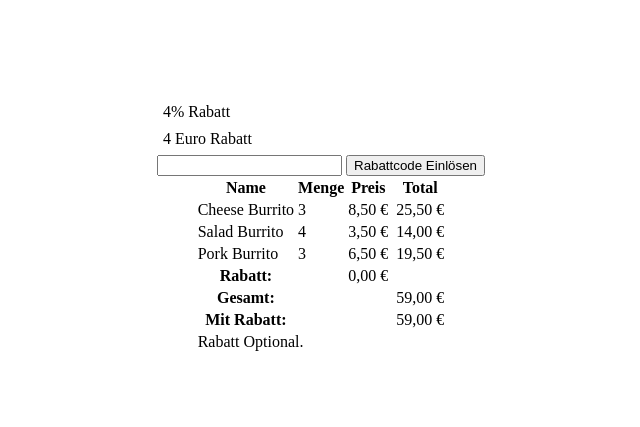
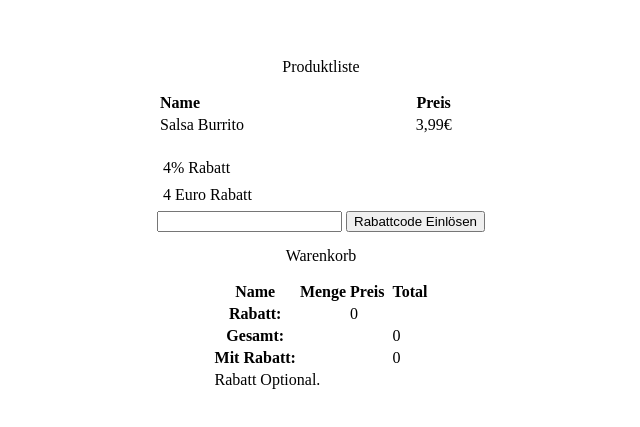
Before and after one commit to PierreRudolph/OOP-Challenge-Burrito-Company, a plain HTML site: page index.html in a window 1280 px wide. Shown: the part 423-850 px from the top of the page, without its empty margins (327-967 px from the left). Drawn offline with Linux system fonts and the light colour scheme.

Commit message:
add product list,abillity to add products

```diff
--- a/index.html
+++ b/index.html
@@ -13,6 +13,26 @@
 <body onload="loadPreBuildBasket()">
     <div class="outer-div">
         <div class="shopping-basket">
+
+            <table style="width: 100%;">
+                Produktliste
+                <thead>
+                    <tr>
+                        <th class="text-start">Name</th>
+
+                        <th>Preis</th>
+                    </tr>
+                </thead>
+                <tbody>
+                    <tr class="product-row" onclick="addProduct(1234)">
+                        <td>Salsa Burrito</td>
+
+                        <td class="text-center">3,99€</td>
+                    </tr>
+                </tbody>
+            </table>
+
+            <div>
                 <div class="rabatt-code-div">
                     <span onclick="fillRabattInput('rabattPercent')">4% Rabatt</span>
                     <span onclick="fillRabattInput('rabattEuro')">4 Euro Rabatt</span>
@@ -21,7 +41,10 @@
                     <input id="rabatt-input" required>
                     <button type="submit">Rabattcode Einlösen</button>
                 </form>
+            </div>
+
             <table>
+                Warenkorb
                 <thead>
                     <th>Name</th>
                     <th>Menge</th>
@@ -32,8 +55,31 @@
                 <tbody id="basket-div">
 
                 </tbody>
+
                 <tfoot id="table-footer">
-
+                    <tr>
+                        <th>Rabatt:</th>
+                        <td></td>
+                        <td>0</td>
+                        <td></td>
+                    </tr>
+                    <tr>
+                        <th>Gesamt:</th>
+                        <td></td>
+                        <td></td>
+                        <td></td>
+                        <td>0</td>
+                    </tr>
+                    <tr>
+                        <th>Mit Rabatt:</th>
+                        <td></td>
+                        <td></td>
+                        <td></td>
+                        <td>0</td>
+                    </tr>
+                    <tr>
+                        <td colspan="3">Rabatt Optional.</td>
+                    </tr>
                 </tfoot>
             </table>
         </div>
--- a/script.js
+++ b/script.js
@@ -12,7 +12,8 @@ class Product {
     name = "";
     amount = 0;
     prize = 0;
-    constructor(name, amount, prize) {
+    id = 0;
+    constructor(name, amount, prize, id) {
         if (name) {
             this.name = name;
         }
@@ -22,6 +23,7 @@ class Product {
         if (prize) {
             this.prize = prize;
         }
+        this.id = id ? id : '';
     }
 }
 
@@ -32,20 +34,49 @@ let products = [
     {
         name: 'Cheese Burrito',
         amount: 3,
-        prize: 8.50
+        prize: 8.50,
+        id: 1234
     },
     {
         name: 'Salad Burrito',
         amount: 4,
-        prize: 3.50
+        prize: 3.50,
+        id: 1345
     },
     {
         name: 'Pork Burrito',
         amount: 3,
-        prize: 6.50
+        prize: 6.50,
+        id: 1456
     },
 ]
 
+function addProduct(id) {
+    let newProduct = '';
+    products.forEach((product) => {
+        newProduct = (product.id == id) ? newProduct = product : newProduct;
+    })
+    console.log(newProduct)
+    if (basket.products.length == 0) {
+        basket.products.push(new Product(newProduct.name, 1, newProduct.prize, newProduct.id))
+        console.log(basket.products)
+        loadBasket();
+        return
+    }
+
+
+    basket.products.forEach((product) => {
+        if (newProduct.id == product.id) {
+            console.log('amount called')
+            product.amount = product.amount + 1;
+        } else {
+            console.log('push called')
+            basket.products.push(new Product(newProduct.name, 1, newProduct.prize, newProduct.id))
+        }
+    })
+    console.log(basket.products)
+    loadBasket();
+}
 
 function createBasket() {
     clearTableBody();
@@ -82,10 +113,10 @@ function loadBasket() {
         totalAmount = totalAmount + prizeSum;
     });
 
-    if (!percent) {
+    if (!percent && rabatt > 0) {
         rabattAmount = totalAmount - rabatt
     }
-    if (percent) {
+    if (percent && rabatt > 0) {
         rabattPecent = totalAmount * rabatt / 100;
         rabattAmount = totalAmount - rabattPecent;
     }
@@ -96,15 +127,15 @@ function loadBasket() {
 function innerHTMLTotalPrize(totalAmount, rabattAmount) {
     let tableFooter = getHTMLElem('table-footer');
     if (!percent) {
-        rabatt = formatNumber(rabatt);
+        rabattToString = formatNumber(rabatt);
     } else {
-        rabatt = rabatt + '%';
+        rabattToString = rabatt + '%';
     }
     tableFooter.innerHTML +=/*html*/`
     <tr>
         <th>Rabatt:</th>
         <td></td>
-        <td>${rabatt}</td>
+        <td>${rabattToString}</td>
         <td></td>
     </tr>
     <tr>
@@ -146,12 +177,11 @@ function makeRabatt() {
 
 
 function loadPreBuildBasket() {
-    //clearBasket();
-    products.forEach((product) => {
-        let newProduct = new Product(product.name, product.amount, product.prize);
-        basket.products.push(newProduct)
-    })
-    loadBasket();
+    // products.forEach((product) => {
+    //     let newProduct = new Product(product.name, product.amount, product.prize);
+    //     basket.products.push(newProduct);
+    // })
+    // loadBasket();
 }
 
 function fillRabattInput(rabattCode) {
--- a/style.css
+++ b/style.css
@@ -11,10 +11,32 @@ body {
     justify-content: center;
 }
 
+.product-row {
+    transition: all 225ms ease-in-out;
+    cursor: pointer;
+}
+
+.product-row:hover {
+    background-color: lightgrey;
+}
+
+.text-center {
+    text-align: center;
+}
+
+.text-start {
+    text-align: start;
+}
+
+.basket-footer {
+    border-top: 1px solid black !important;
+}
+
 .shopping-basket {
     display: flex;
     align-items: center;
     flex-direction: column;
+    gap: 15px;
 }
 
 .add-product-form {
@@ -32,6 +54,7 @@ body {
 }
 
 .rabatt-code-div span {
+    transition: all 225ms ease-in-out;
     padding: 2px 6px;
     border-radius: 3px;
     cursor: pointer;
```
Lines whose indentation alone changed are shown as unchanged.
